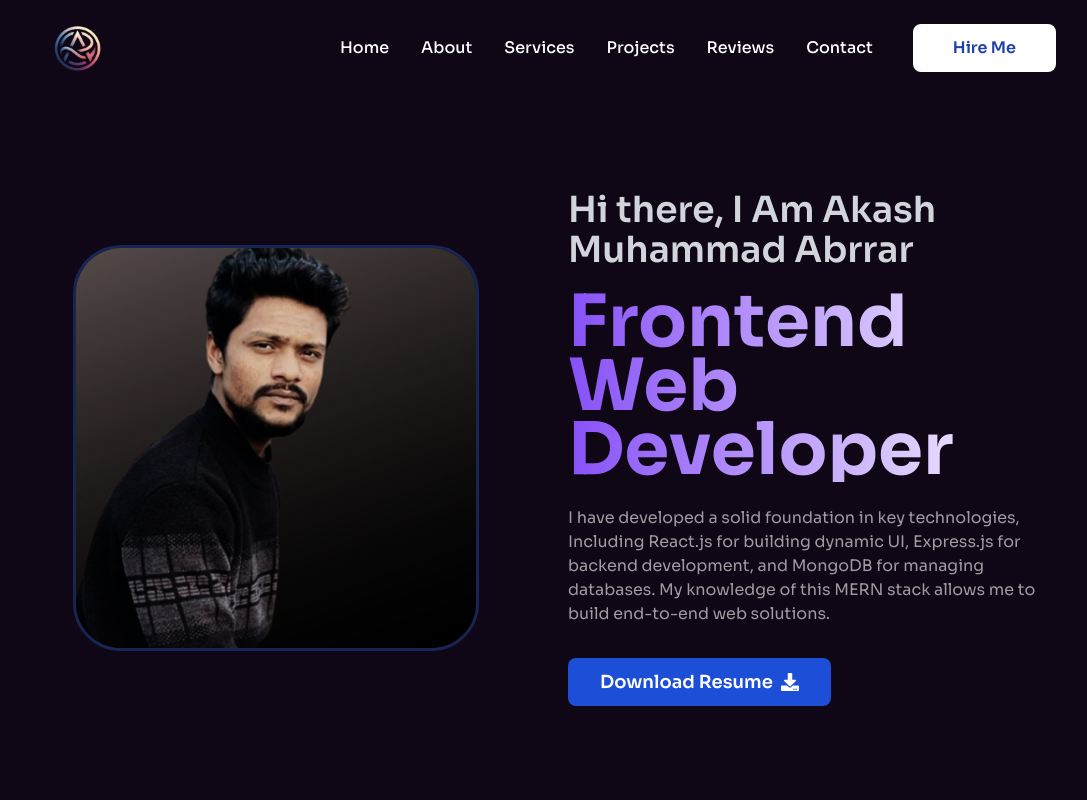
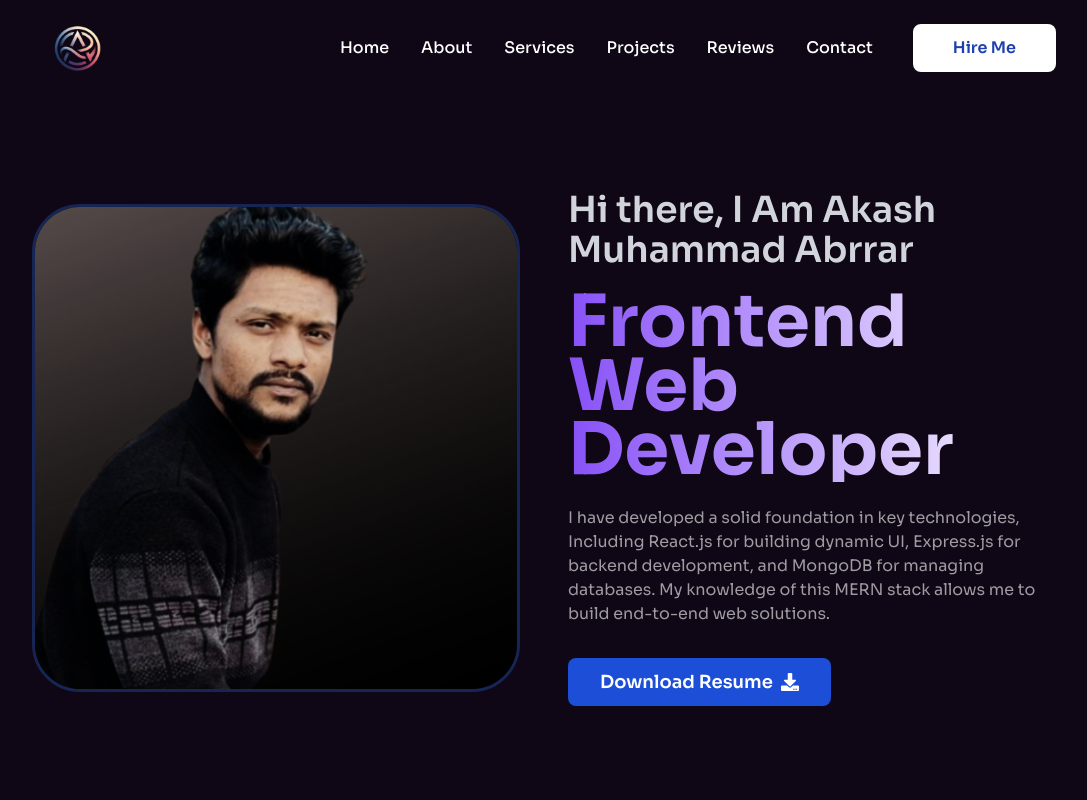
Before and after one commit to akashmuhammadabrrar/My-nextTs-portfolio, a Next.js app: page / in a window 1280 px wide. Shown: the top 800 px of the page, without its empty margins (96-1183 px from the left). Built offline with nearby package versions, Linux system fonts and the light colour scheme.

Commit message:
fixing images issue

```diff
--- a/components/Helper/Home/Hero/Hero.tsx
+++ b/components/Helper/Home/Hero/Hero.tsx
@@ -11,8 +11,8 @@ const Hero = () => {
           <div className="mx-auto  rounded-[3rem] border-[3.5px] border-blue-950 overflow-hidden ">
             <Image
               src={BaseInfo.profilePic}
-              width={400}
-              height={400}
+              width={500}
+              height={500}
               alt={BaseInfo.name}
             />
           </div>
```
